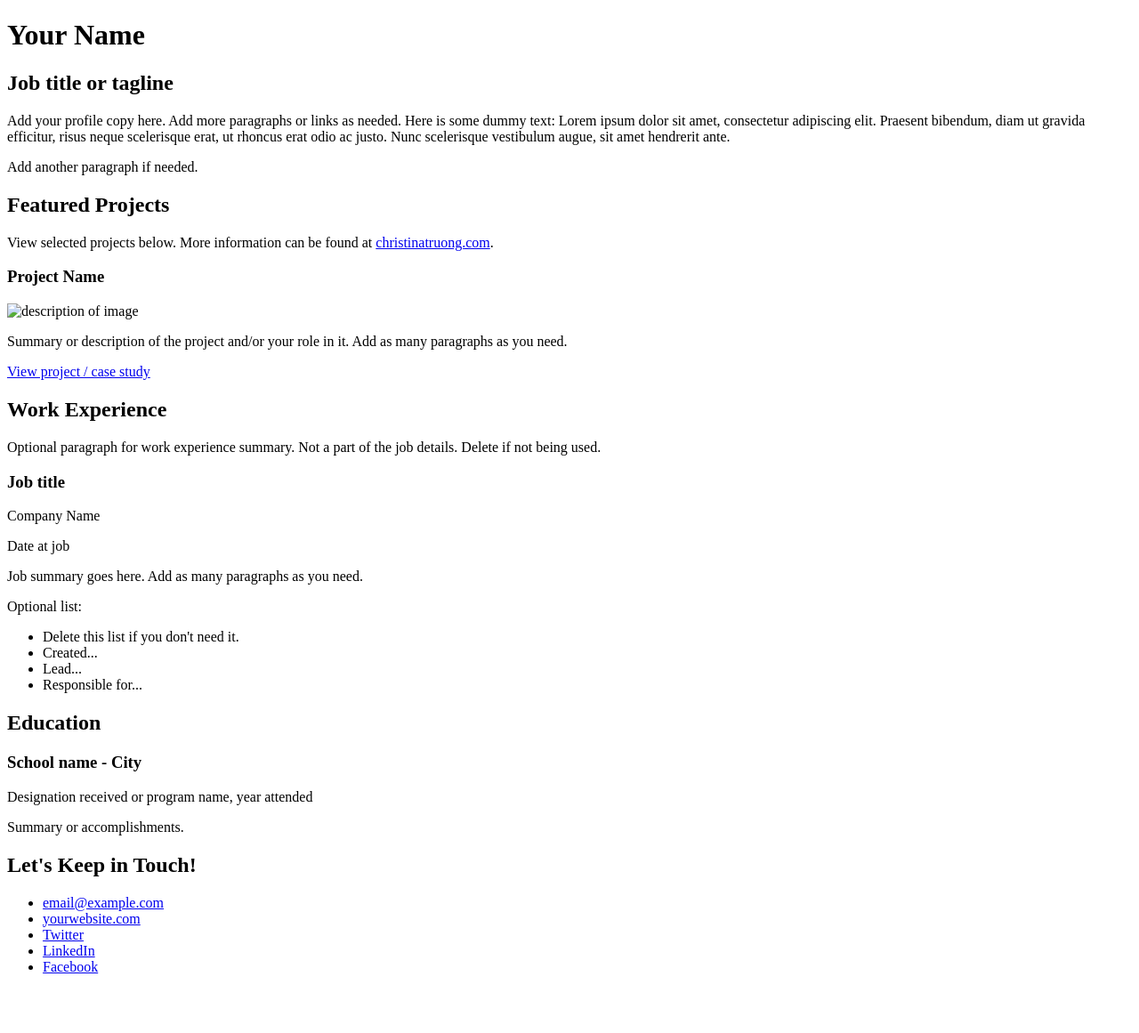
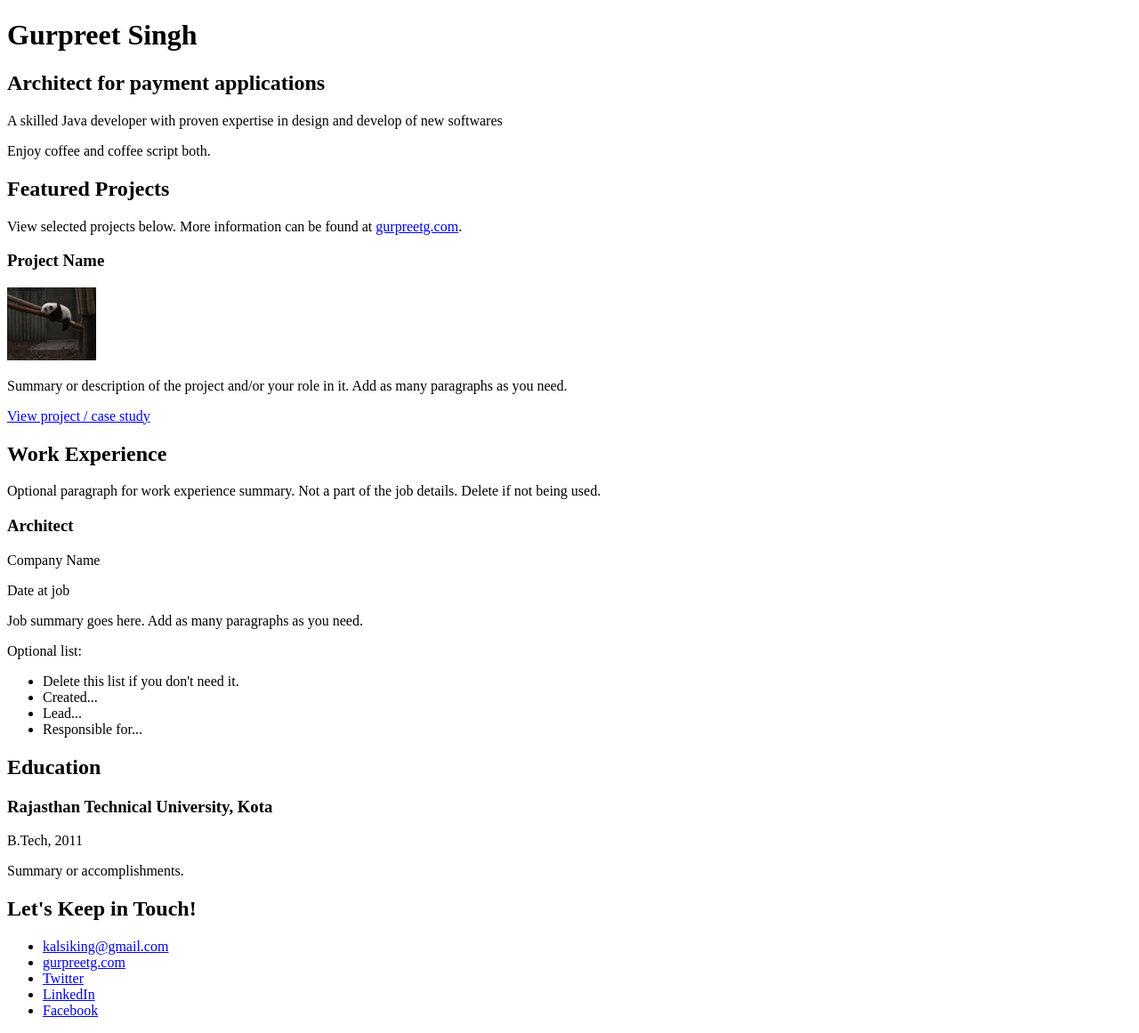
Before and after one commit to kalsiking/css-portfolio, a plain HTML site: page index.html in a window 1280 px wide. Shown: the whole page at 89% size. Before the commit the page ends 1112 px from the top, so only its background shows below. Drawn offline with Linux system fonts and the light colour scheme.

Commit message:
Add images and css folders

```diff
--- /dev/null
+++ b/css/styles.css
@@ -0,0 +1,3 @@
+img{
+    width: 100px;
+}
--- a/index.html
+++ b/index.html
@@ -3,28 +3,29 @@
   <head>
     <meta charset="UTF-8">
     <meta name="viewport" content="width=device-width, initial-scale=1.0">
-    <title>Add a relevant page title</title>
+    <title>Gurpreet's Portfolio</title>
+    <link rel="stylesheet" href="css/styles.css" >
   </head>
   <body>
     <main>
       <!-- ***********************  ABOUT / PROFILE  *********************** -->
       <header>
-        <h1>Your Name</h1>
-        <h2>Job title or tagline</h2>
+        <h1>Gurpreet Singh </h1>
+        <h2>Architect for payment applications</h2>
 
-        <p>Add your profile copy here. Add more paragraphs or links as needed. Here is some dummy text: Lorem ipsum dolor sit amet, consectetur adipiscing elit. Praesent bibendum, diam ut gravida efficitur, risus neque scelerisque erat, ut rhoncus erat odio ac justo. Nunc scelerisque vestibulum augue, sit amet hendrerit ante.</p>
-        <p>Add another paragraph if needed.</p>
+        <p>A skilled Java developer with proven expertise in design and develop of new softwares</p>
+        <p>Enjoy coffee and coffee script both.</p>
       </header>
 
       <!-- ********************  PROJECTS / PORTFOLIO  ********************* -->
       <section>
         <h2>Featured Projects</h2>
-        <p>View selected projects below. More information can be found at <a href="http://christinatruong.com">christinatruong.com</a>.</p>
+        <p>View selected projects below. More information can be found at <a href="http://gurpreetg.com">gurpreetg.com</a>.</p>
 
         <!-- Copy the whole <section> block to add more projects. -->
         <section>
           <h3>Project Name</h3>
-          <img src="project-thumbnail.png" alt="description of image">
+          <img src="images/thumbnail-1.jpg" alt="description of image">
           <p>Summary or description of the project and/or your role in it. Add as many paragraphs as you need.</p>
           <a href="#" target="_blank">View project / case study</a>
         </section>
@@ -38,7 +39,7 @@
 
         <!-- Copy this whole <section> block to add more jobs. -->
         <section>
-          <h3>Job title</h3>
+          <h3>Architect</h3>
           <p>Company Name</p>
           <p>Date at job</p>
           <p>Job summary goes here. Add as many paragraphs as you need.</p>
@@ -59,8 +60,8 @@
 
         <!-- Copy this whole <section> block to add more schools. -->
         <section>
-          <h3>School name - City</h3>
-          <p>Designation received or program name, year attended</p>
+          <h3>Rajasthan Technical University, Kota</h3>
+          <p>B.Tech, 2011</p>
           <p>Summary or accomplishments.</p>
         </section>
         <!-- End of School block. -->
@@ -72,11 +73,11 @@
 
         <!-- Social media and contact links. Add or remove any networks. -->
         <ul>
-          <li><a href="mailto:email@example.com">email@example.com</a></li>
-          <li><a href="http://yourwebsite.com" target="_blank">yourwebsite.com</a></li>
-          <li><a href="#" target="_blank">Twitter</a></li>
-          <li><a href="#" target="_blank">LinkedIn</a></li>
-          <li><a href="#" target="_blank">Facebook</a></li>
+          <li><a href="mailto:email@example.com">kalsiking@gmail.com</a></li>
+          <li><a href="https://www.gurpreetg.com" target="_blank">gurpreetg.com</a></li>
+          <li><a href="#" target="https://twitter.com/kalsiking2">Twitter</a></li>
+          <li><a href="#" target="https://linkedin.com/in/kalsiking">LinkedIn</a></li>
+          <li><a href="#" target="https://facebook.com/kalsiking">Facebook</a></li>
         </ul>
       </footer>
     </main>
```
Also changed, not shown: images/annie-spratt-unsplash.jpg (added), images/joanna-kosinska-unsplash.jpg (added), images/photo-credits.txt (added), images/sharon-mccutcheon-unsplash.jpg (added), images/thumbnail-1.jpg (added), images/thumbnail-2.jpg (added), images/thumbnail-3.jpg (added).
